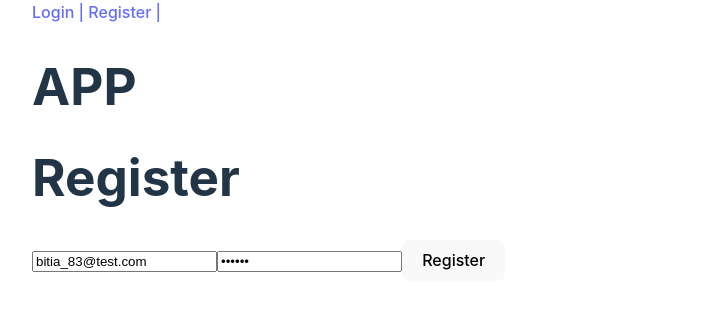
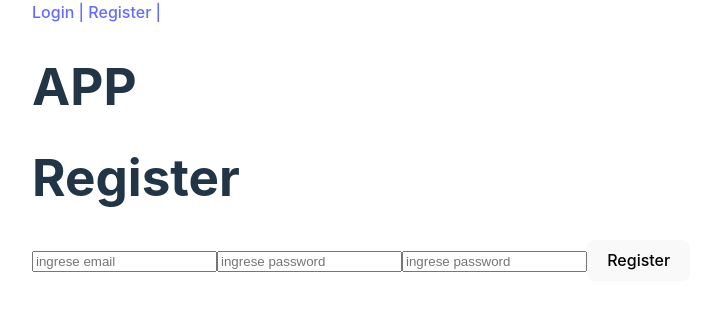
Before and after one commit to Bitia83/practica-react-firebase, a React (Vite) app: page /register in a window 1280 px wide. Shown: the top 310 px of the page, without its empty margins (96-797 px from the left). Built offline with nearby package versions, Linux system fonts and the light colour scheme; no server answers.

Commit message:
instalacion react hook form - useform en register.jsx

```diff
--- a/package.json
+++ b/package.json
@@ -12,6 +12,7 @@
     "firebase": "^9.9.3",
     "react": "^18.2.0",
     "react-dom": "^18.2.0",
+    "react-hook-form": "^7.37.0",
     "react-router-dom": "^6.3.0"
   },
   "devDependencies": {
--- a/src/routes/Register.jsx
+++ b/src/routes/Register.jsx
@@ -1,45 +1,53 @@
 import { useContext, useState } from "react"
 import { UserContext } from "../context/UserProvider"
 import { useNavigate } from "react-router-dom";
+import { useForm } from "react-hook-form";
 
 const Register = () => {
 
-const [email, setEmail] = useState('bitia_83@test.com')
-  const [password, setPassword] = useState('123123')
+const navegate = useNavigate()
+ const { registerUser } = useContext(UserContext);
 
-  const navegate = useNavigate()
+  const { register, handleSubmit, formState: { errors } } = useForm()
 
-  const { registerUser } = useContext(UserContext);
+  const onSubmit = data => console.log(data)
 
 
-  const handleSubmit = async (e) => {
 
-    e.preventDefault();
-    console.log('procesando form: ', email, password);
-    try {
-      await registerUser(email, password)
-      console.log("Usuario creado");
-      navegate('/')
-    } catch (error) {
-      console.log(error.code)
-    }
-  };
+  // const handleSubmit = async (e) => {
+
+  //   e.preventDefault();
+  //   console.log('procesando form: ', email, password);
+  //   try {
+  //     await registerUser(email, password)
+  //     console.log("Usuario creado");
+  //     navegate('/')
+  //   } catch (error) {
+  //     console.log(error.code)
+  //   }
+  // };
 
   return (
     <>
       <h1>Register</h1>
-      <form onSubmit={handleSubmit}>
+      <form onSubmit={handleSubmit(onSubmit)}>
         <input
           type="email"
           placeholder="ingrese email"
-          value={email}
-        onChange= {e => setEmail(e.target.value)}
+         {...register("email", {required:true})}
+        />
+        {
+          errors.email &&<p>Campo obligatorio</p>
+        }
+          <input
+          type="password"
+          placeholder="ingrese password"
+        {...register("password")}
         />
           <input
           type="password"
           placeholder="ingrese password"
-          value={password}
-        onChange= {e => setPassword(e.target.value)}
+        {...register("repassword")}
         />
           <button type="submit">Register</button>
       </form>
```
Also changed, not shown: 1 other file (tests, documents, lock files or other folders).
